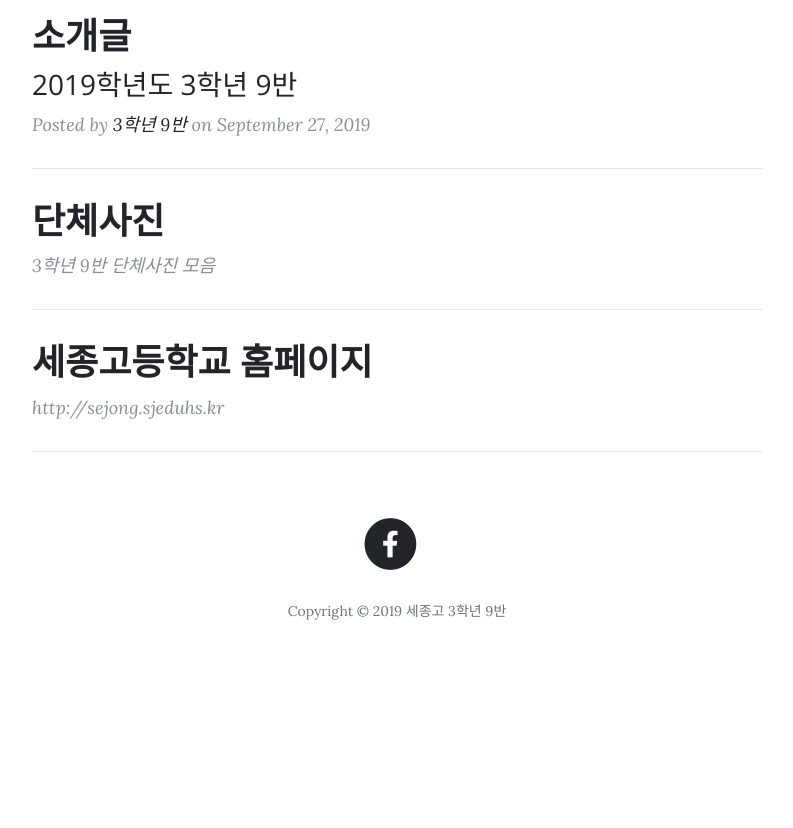
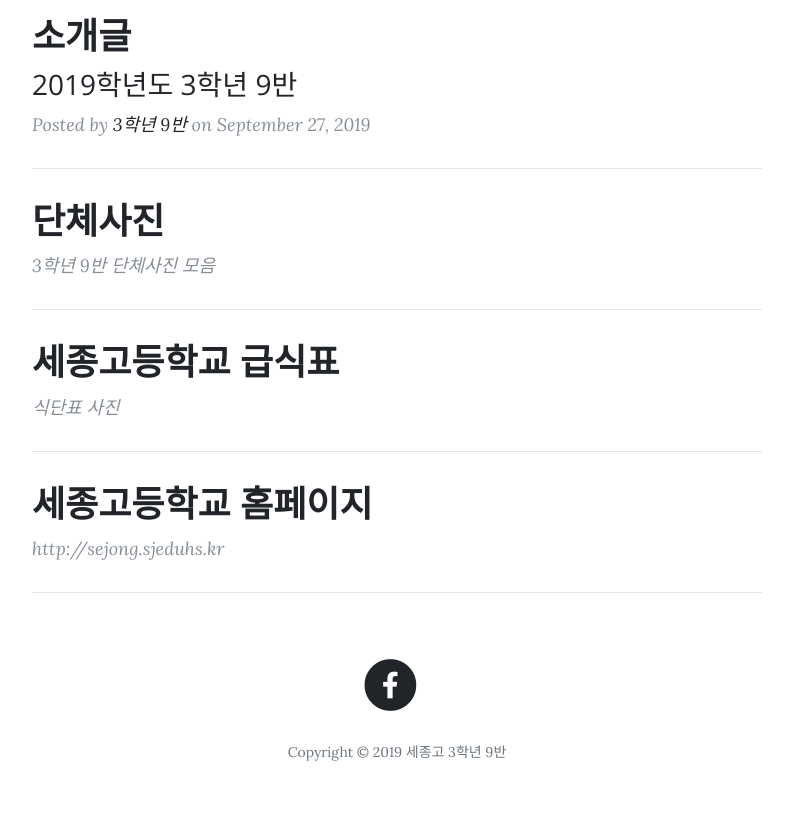
Before and after one commit to sejong3-9/sejong3-9.github.io, a website: page index.html in a window 1280 px wide. Shown: the part 598-1426 px from the top of the page, without its empty margins (243-1036 px from the left). Before the commit the page ends 1285 px from the top, so only its background shows below. Drawn offline with nearby package versions, Linux system fonts and the light colour scheme.

Commit message:
Update index.html

```diff
--- a/index.html
+++ b/index.html
@@ -92,6 +92,17 @@
             </p>
 	<div/>
 	<hr>
+	<div class="post-preview">
+          <a href="Photo book.html">
+            <h2 class="post-title">
+             세종고등학교 급식표
+	</h2>
+          </a>
+          <p class="post-meta">식단표 사진
+            </p>
+	<div/>
+	<hr>
+
         <div class="post-preview">
           <a href='http://sejong.sjeduhs.kr'>
             <h2 class="post-title">
```
